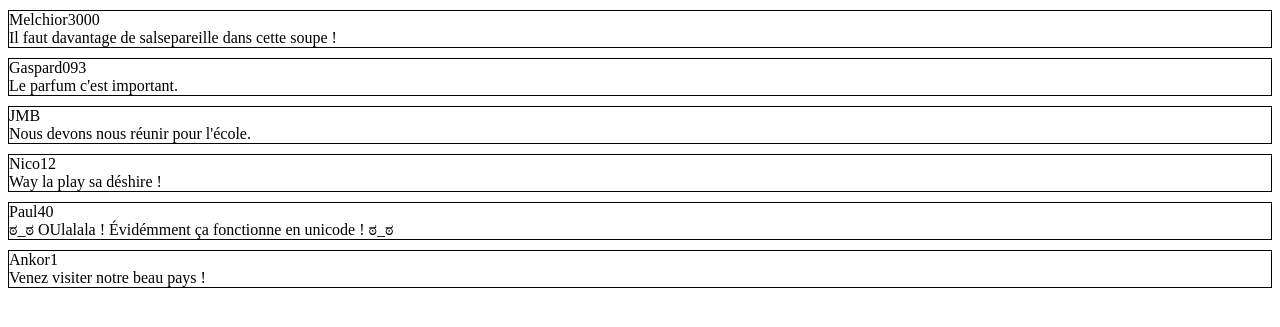
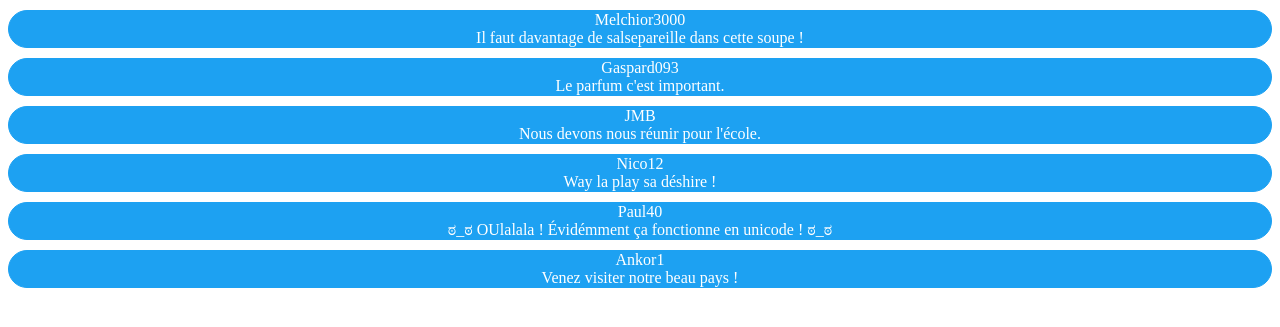
Before and after one commit to Vicenciothomas/flgaz-ipssi, a Flask app: page /timeline in a window 1280 px wide. Shown: the top 327 px of the page. Run offline with Flask 2, Linux system fonts and the light colour scheme.

Commit message:
Projet flgaz

```diff
--- a/templates/timeline.html
+++ b/templates/timeline.html
@@ -5,7 +5,11 @@
 	<style>
 		.gaz{
 			margin: 10px auto;
-			border:1px solid black;
+			color:#fff;
+			background:#1da1f2;
+			text-align: center;
+			border-radius: 100px;
+			border: 1px solid #1da1f2;
 		}
 	</style>
 </head>
```
